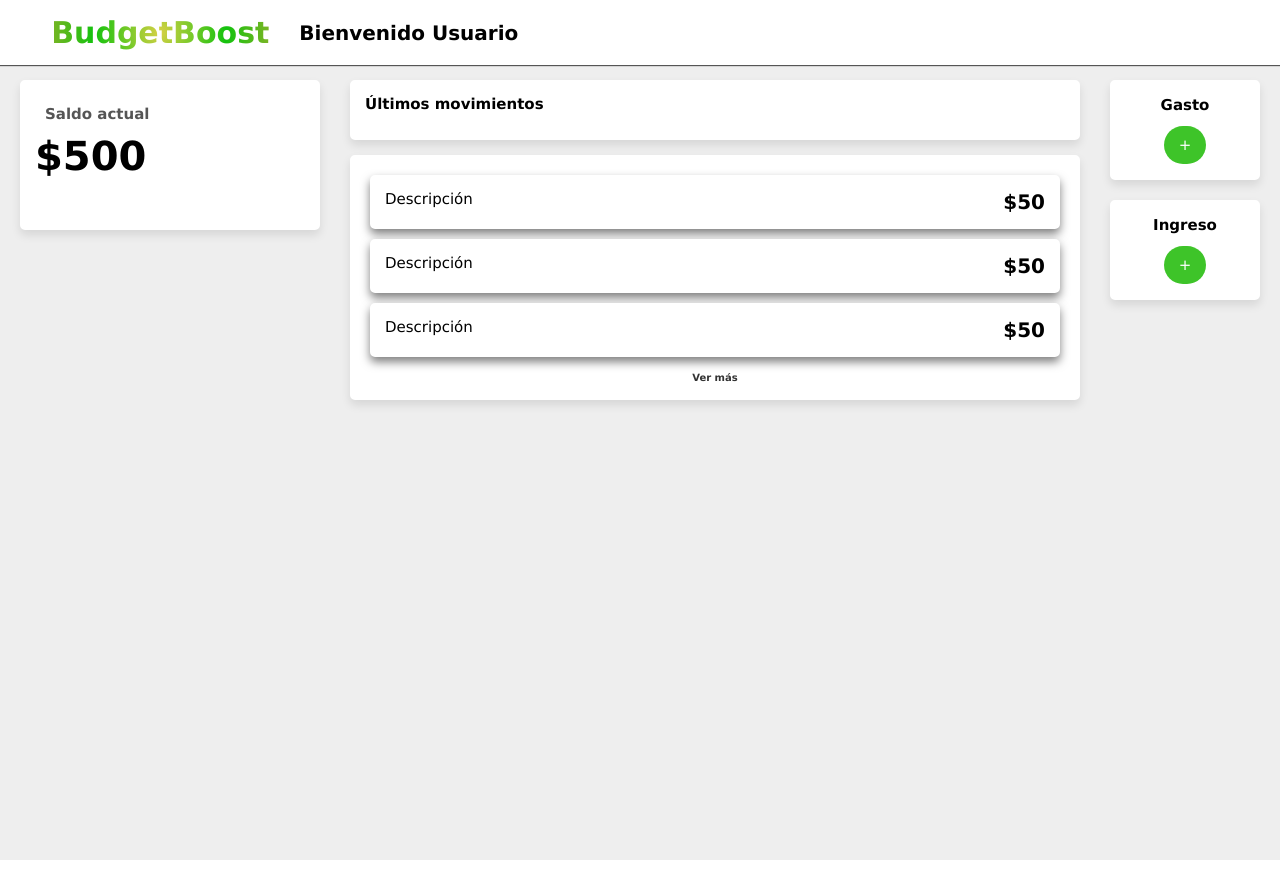
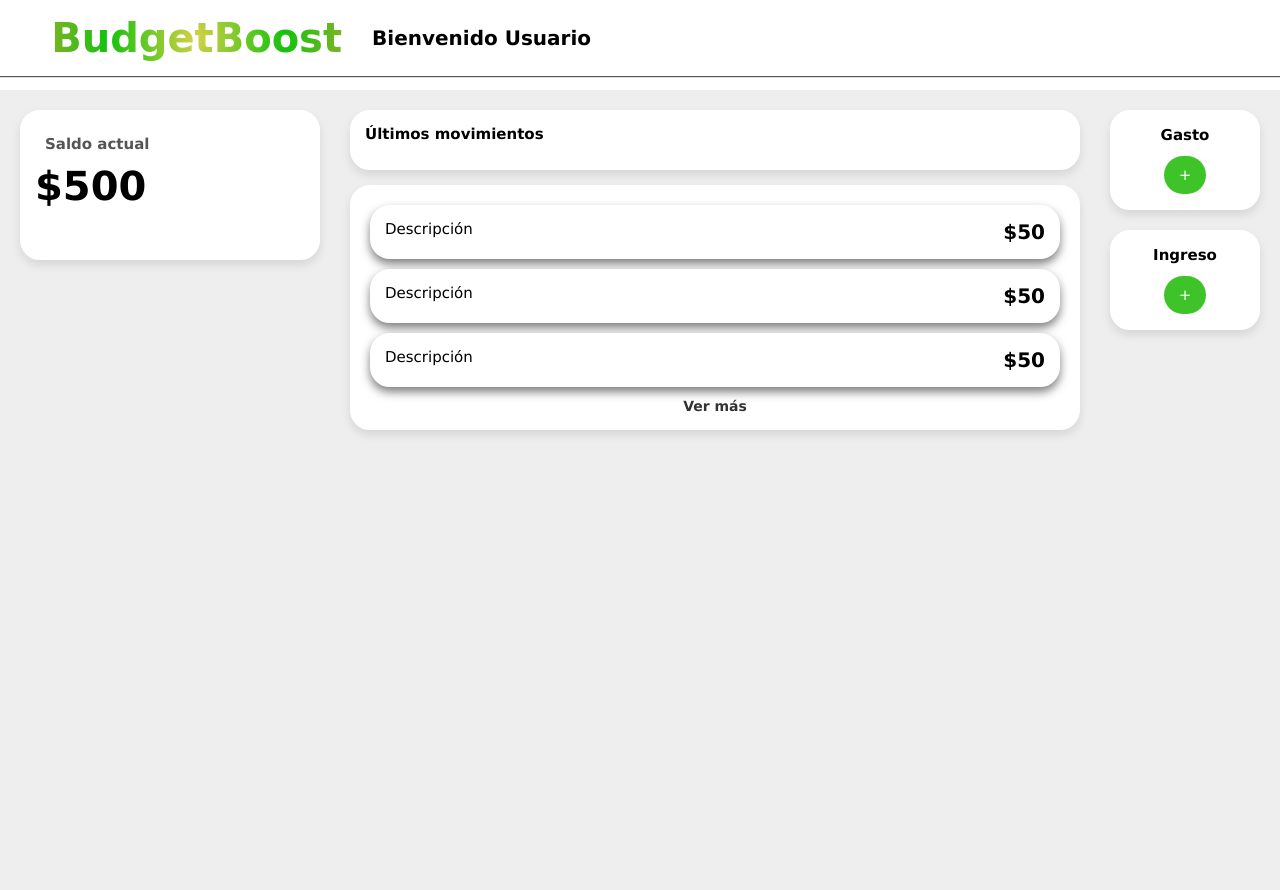
Before and after one commit to Melissa1221/GestorFinanciero, a plain HTML site: page index.html in a window 1280 px wide. Before the commit the page ends 860 px from the top, so only its background shows below. Drawn offline with Linux system fonts and the light colour scheme; a web font is replaced by a local one.

Commit message:
Nuevos estilos

```diff
--- a/index.html
+++ b/index.html
@@ -4,7 +4,11 @@
     <meta charset="UTF-8">
     <meta name="viewport" content="width=device-width, initial-scale=1.0">
     <title>Gestor Financiero</title>
+    <link rel="preconnect" href="https://fonts.googleapis.com">
+    <link rel="preconnect" href="https://fonts.gstatic.com" crossorigin>
+    <link href="https://fonts.googleapis.com/css2?family=EB+Garamond&family=Galada&display=swap" rel="stylesheet">
     <link rel="stylesheet" href="style.css">
+
 
 </head>
 <body>
@@ -48,7 +52,7 @@
             <div class="gastos">
                 <div class="gasto">
                     <h1>Gasto</h1>
-                    <button class="boton" id="+">+</button>
+                    <button class="boton" id="+g">+</button>
                 </div>
                 <div class="input-gastos">
                     <div class="row">
@@ -65,9 +69,9 @@
             <div class="ingresos">
                 <div class="ingreso">
                     <h1>Ingreso</h1>
-                    <button class="boton" id="+">+</button>
+                    <button class="boton" id="+i">+</button>
                 </div>
-                <div class="input-ingresos">
+                <div class="input-ingresos" id="input-ingresos">
                     <div class="row">
                         <form action="">
                             <input type="number" placeholder="Cantidad: " class="box">
@@ -81,6 +85,6 @@
         </div>
 
     </section>
-
+    <script src="script.js"></script>
 </body>
 </html>
--- a/style.css
+++ b/style.css
@@ -2,7 +2,7 @@
     margin: 0;
     padding: 0;
     box-sizing: border-box;
-    font-family: Verdana, Geneva, Tahoma, sans-serif;
+    font-family:Verdana, Geneva, Tahoma, sans-serif;
     outline: none;
     border: none;
     text-decoration: none;
@@ -53,9 +53,12 @@ header .logo{
     -webkit-background-clip: text;
     background-clip: text;
     color: transparent;
-    font-size: 3rem;
+    font-size:4rem;
     font-weight: bold;
     margin-right: 3rem;
+    font-family: 'EB Garamond', serif;
+    font-family: 'Galada', cursive;
+    padding: auto;
 }
 
 header .bienvenido-nombre{
@@ -63,7 +66,7 @@ header .bienvenido-nombre{
 }
 
 .principal{
-    margin-top: 6rem;
+    margin-top: 9rem;
     min-height: 100vh;
     background-size: cover;
     background-position: center;
@@ -80,7 +83,7 @@ header .bienvenido-nombre{
     background-color: #fff;
     width: 100%;
     border: 1.5rem solid #fff;
-    border-radius: .5rem;
+    border-radius: 2rem;
     box-shadow: 0 .5rem 1rem rgba(0,0,0,.1);
     height: 15rem;
     display: block;
@@ -107,7 +110,7 @@ header .bienvenido-nombre{
 .principal .ultimos-movimientos .titulo{
     background-color: #fff;
     border: 1.5rem solid #fff;
-    border-radius: .5rem;
+    border-radius: 2rem;
     box-shadow: 0 .5rem 1rem rgba(0,0,0,.1);
     font-size: 1.5rem;
     margin-bottom: 1.5rem;
@@ -119,7 +122,7 @@ header .bienvenido-nombre{
 .principal .ultimos-movimientos .contenedor-movimientos{
     background-color: #fff;
     border: 1.5rem solid #fff;
-    border-radius: .5rem;
+    border-radius: 2rem;
     box-shadow: 0 .5rem 1rem rgba(0,0,0,.1);
     font-size: 1.5rem;
     text-align: center;
@@ -129,7 +132,7 @@ header .bienvenido-nombre{
 .principal .ultimos-movimientos .contenedor-movimientos .movimientos{
     background-color: #fff;
     border: 1.5rem solid #fff;
-    border-radius: .5rem;
+    border-radius: 2rem;
     box-shadow: 0 .5rem 1rem rgba(0,0,0,.5);
     font-size: 1.5rem;
     margin: 0.5rem;
@@ -143,9 +146,9 @@ header .bienvenido-nombre{
     font-weight: bolder;
 }
 .principal .ultimos-movimientos .contenedor-movimientos a{
-    font-size: 1rem;
+    font-size: 1.4rem;
     color : #333;
-    padding: 1rem;
+    padding: 1.5rem;
     font-weight: bold;
 
 }
@@ -160,7 +163,7 @@ header .bienvenido-nombre{
     width: 100%;
     position: relative;
     border: 1.5rem solid #fff;
-    border-radius: .5rem;
+    border-radius: 2rem;
     box-shadow: 0 .5rem 1rem rgba(0,0,0,.1);
     height: 10rem;
     text-align: center;
@@ -177,7 +180,7 @@ header .bienvenido-nombre{
     width: 100%;
     position: relative;
     border: 1.5rem solid #fff;
-    border-radius: .5rem;
+    border-radius: 2rem;
     box-shadow: 0 .5rem 1rem rgba(0,0,0,.1);
 
     display: block;
@@ -208,7 +211,7 @@ header .bienvenido-nombre{
     width: 100%;
     position: relative;
     border: 1.5rem solid #fff;
-    border-radius: .5rem;
+    border-radius: 2rem;
     box-shadow: 0 .5rem 1rem rgba(0,0,0,.1);
     height: 10rem;
     display: grid;
@@ -223,10 +226,10 @@ header .bienvenido-nombre{
     width: 100%;
     position: relative;
     border: 1.5rem solid #fff;
-    border-radius: .5rem;
+    border-radius: 2rem;
     box-shadow: 0 .5rem 1rem rgba(0,0,0,.1);
 
-    display: block;
+
     place-items: center;
     text-align: center;
     margin-bottom: 2rem;
@@ -236,12 +239,12 @@ header .bienvenido-nombre{
 
 .principal .ingresos-gastos .ingresos .input-ingresos .row form .box{
     border: 0.1rem solid #eee;
-    margin-bottom: 1rem;
+    margin-bottom: 2rem;
     width: 10rem;
     padding: 1rem;
 }
 
-.principal .ingresos-gastos .ingresos .input-ingresoss .row form .box:focus{
+.principal .ingresos-gastos .ingresos .input-ingresos .row form .box:focus{
     border-color:#3ec429 ;
 }
 
```
Also changed, not shown: script.js (added).
